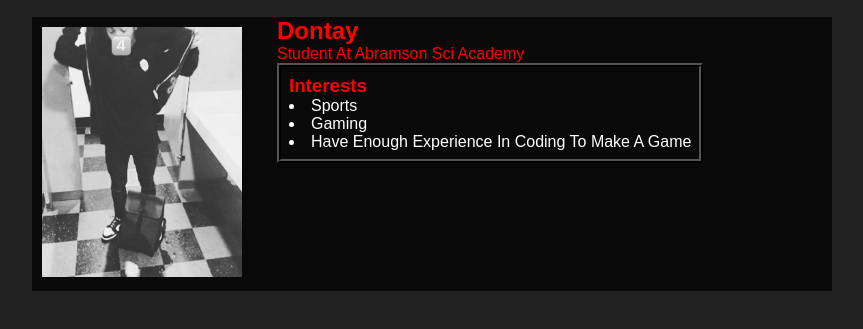
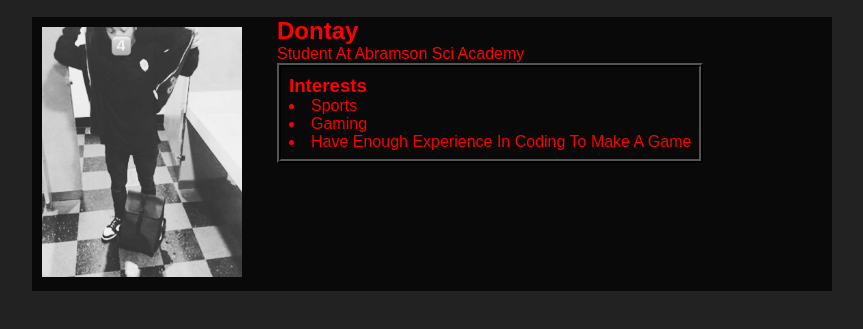
Before and after one commit to dontayj2/dontayj2.github.io, a plain HTML site: page index.html in a window 1280 px wide. Shown: the part 91-420 px from the top of the page, without its empty margins (208-1071 px from the left). Drawn offline with Linux system fonts and the light colour scheme.

Commit message:
add portfolio.html file

```diff
--- a/style.css
+++ b/style.css
@@ -61,7 +61,7 @@ content{
     color:rgb(255, 0, 0);
  }
 li{
-    color:white;
+    color:rgb(249, 0, 0);
 }
  /* portfolio styles */
  .content h1 {
```
